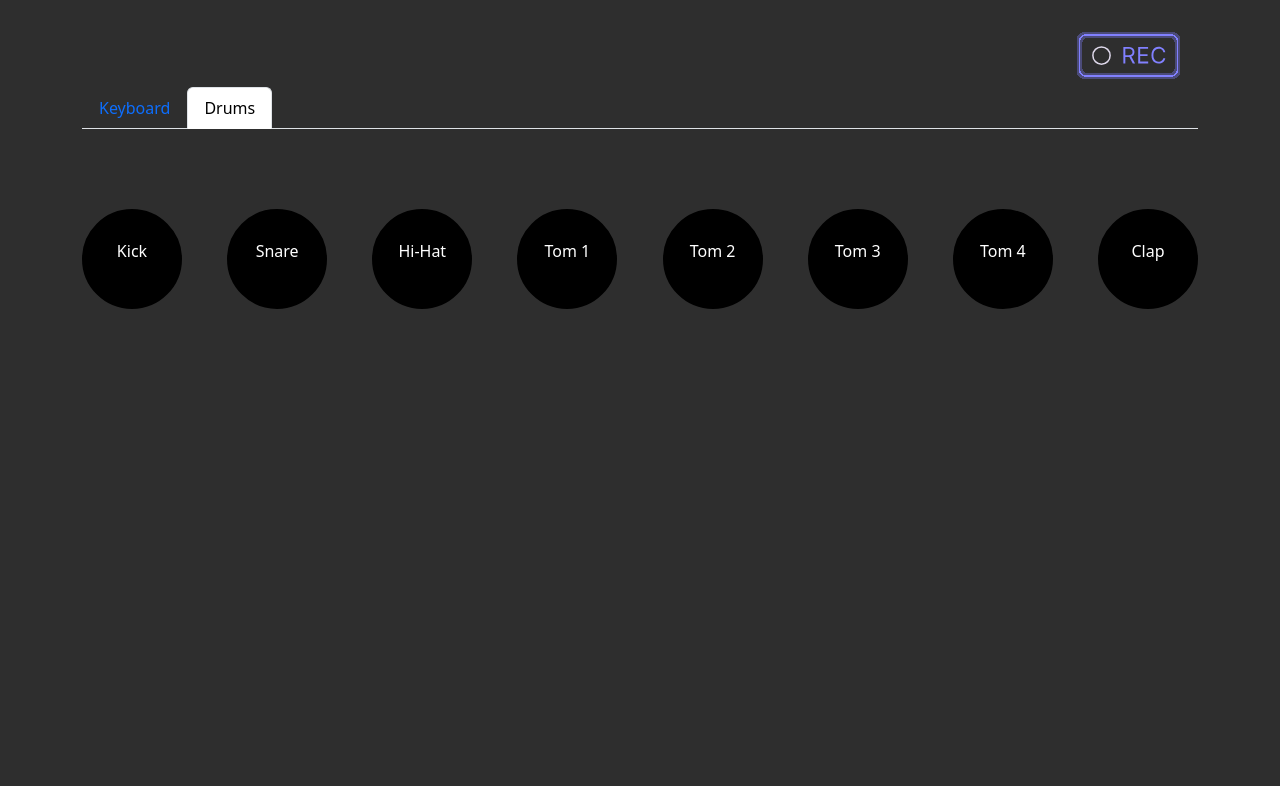
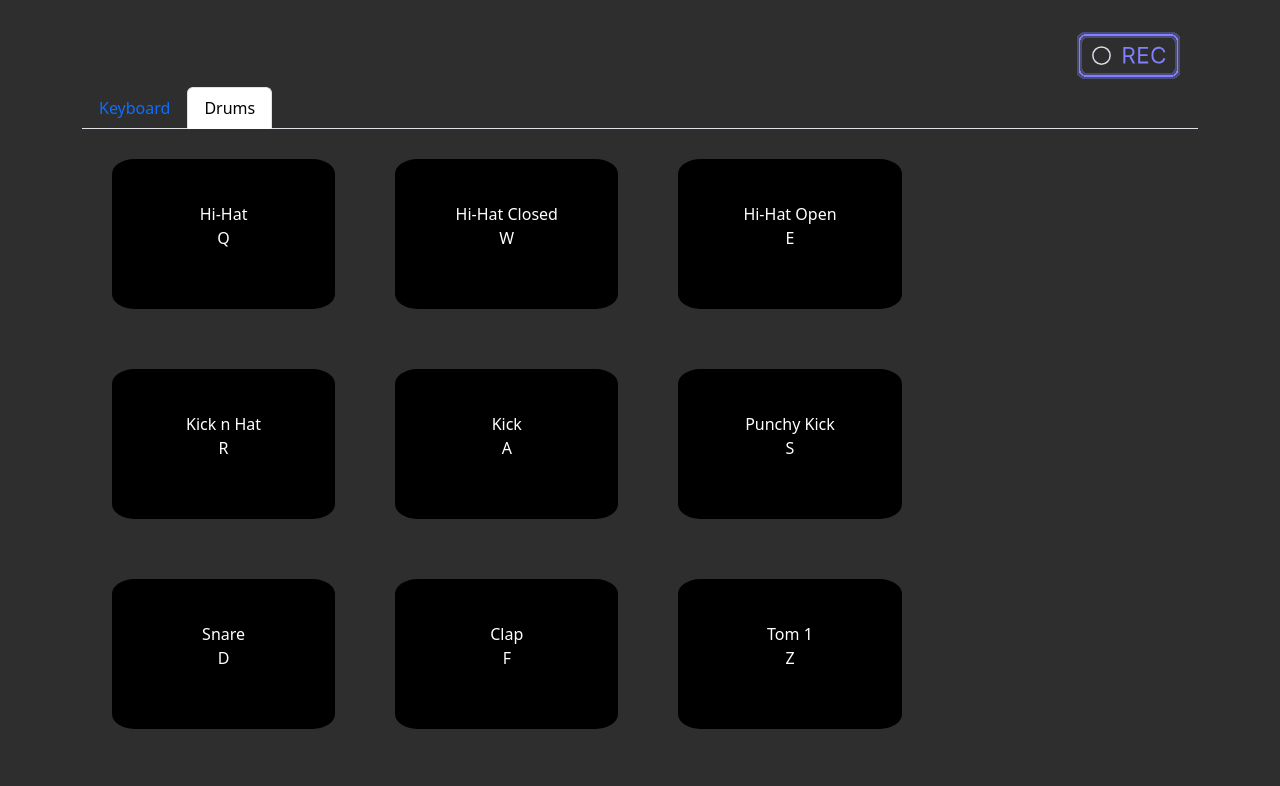
Before and after one commit to avahajr/dj-kit, a website: page index.html in a window 1280 px wide. Both pictures are taken after a click on the button "Drums". Shown: the top 786 px of the page. Drawn offline with nearby package versions, Linux system fonts and the light colour scheme.

Commit message:
Update drums

```diff
--- a/index.html
+++ b/index.html
@@ -314,68 +314,100 @@
       <!-- ----------DRUMS---------- -->
 
       <div class="component drums" id="drums" style="display: none;">
+        <div class="drum-pad drum" id="hi-hat" data-key="Q">
+          <p style="text-align: center;">Hi-Hat<br> Q</p>
+          <audio
+            class="clip"
+            id="Q"
+            src="https://s3.amazonaws.com/freecodecamp/drums/Dsc_Oh.mp3"
+          ></audio>
+        </div>
+        <div class="drum-pad drum" id="hi-hat-closed" data-key="W">
+          <p style="text-align: center;">Hi-Hat Closed <br> W</p>
+          <audio
+            class="clip"
+            id="W"
+            src="https://s3.amazonaws.com/freecodecamp/drums/Bld_H1.mp3"
+          ></audio>
+        </div>
+        <div class="drum-pad drum" id="hi-hat-open" data-key="E">
+          <p style="text-align: center;">Hi-Hat Open <br> E</p>
+          <audio
+            class="clip"
+            id="E"
+            src="https://s3.amazonaws.com/freecodecamp/drums/Dry_Ohh.mp3"
+          ></audio>
+        </div>
+        <div class="drum-pad drum" id="ride" data-key="R">
+          <p style="text-align: center;">Kick n Hat <br> R</p>
+          <audio
+            class="clip"
+            id="R"
+            src="https://s3.amazonaws.com/freecodecamp/drums/Kick_n_Hat.mp3"
+          ></audio>
+        </div>
         <div class="drum-pad drum" id="kick" data-key="A">
-          <p>Kick</p>
+          <p style="text-align: center;">Kick <br> A</p>
           <audio
             class="clip"
             id="A"
             src="https://s3.amazonaws.com/freecodecamp/drums/RP4_KICK_1.mp3"
           ></audio>
         </div>
-        <div class="drum-pad drum" id="snare" data-key="S">
-          <p>Snare</p>
+        <div class="drum-pad drum" id="hi-hat-pedal" data-key="S">
+          <p style="text-align: center;">Punchy Kick <br> S</p>
           <audio
             class="clip"
             id="S"
+            src="https://s3.amazonaws.com/freecodecamp/drums/punchy_kick_1.mp3"
+          ></audio>
+        </div>
+        <div class="drum-pad drum" id="snare" data-key="D">
+          <p style="text-align: center;">Snare <br> D</p>
+          <audio
+            class="clip"
+            id="D"
             src="https://s3.amazonaws.com/freecodecamp/drums/Brk_Snr.mp3"
           ></audio>
         </div>
-        <div class="drum-pad drum" id="hi-hat" data-key="D">
-          <p>Hi-Hat</p>
-          <audio
-            class="clip"
-            id="D"
-            src="https://s3.amazonaws.com/freecodecamp/drums/Dsc_Oh.mp3"
-          ></audio>
-        </div>
-        <div class="drum-pad drum" id="tom-1" data-key="F">
-          <p>Tom 1</p>
+        <div class="drum-pad drum" id="clap" data-key="F">
+          <p style="text-align: center;">Clap  <br> F</p>
           <audio
             class="clip"
             id="F"
+            src="https://s3.amazonaws.com/freecodecamp/drums/Heater-6.mp3"
+          ></audio>
+        </div>
+        <div class="drum-pad drum" id="tom-1" data-key="Z">
+          <p style="text-align: center;">Tom 1 <br> Z</p>
+          <audio
+            class="clip"
+            id="Z"
             src="https://s3.amazonaws.com/freecodecamp/drums/Heater-1.mp3"
           ></audio>
         </div>
-        <div class="drum-pad drum" id="tom-2" data-key="G">
-          <p>Tom 2</p>
+        <div class="drum-pad drum" id="tom-2" data-key="X">
+          <p style="text-align: center;">Tom 2  <br> X</p>
           <audio
             class="clip"
-            id="G"
+            id="X"
             src="https://s3.amazonaws.com/freecodecamp/drums/Heater-2.mp3"
           ></audio>
         </div>
-        <div class="drum-pad drum" id="tom-3" data-key="H">
-          <p>Tom 3</p>
+        <div class="drum-pad drum" id="tom-3" data-key="C">
+          <p style="text-align: center;">Tom 3 <br> C</p>
           <audio
             class="clip"
-            id="H"
+            id="C"
             src="https://s3.amazonaws.com/freecodecamp/drums/Heater-3.mp3"
           ></audio>
         </div>
-        <div class="drum-pad drum" id="tom-4" data-key="J">
-          <p>Tom 4</p>
+        <div class="drum-pad drum" id="tom-4" data-key="V">
+          <p style="text-align: center;">Tom 4 <br> V</p>
           <audio
             class="clip"
-            id="J"
+            id="V"
             src="https://s3.amazonaws.com/freecodecamp/drums/Heater-4_1.mp3"
-          ></audio>
-        </div>
-        <div class="drum-pad drum" id="clap" data-key="K">
-          <p>Clap</p>
-          <audio
-            class="clip"
-            id="K"
-            src="https://s3.amazonaws.com/freecodecamp/drums/Heater-6.mp3"
           ></audio>
         </div>
       </div>
--- a/main.js
+++ b/main.js
@@ -24,8 +24,17 @@ function openComponent(comp, button) {
     if (comp === "drums") {
       document.getElementById(comp).style.display = "flex";
       document.getElementById(comp).style.flexDirection = "row";
-      document.getElementById(comp).style.flexWrap = "wrap";  // Allow drum pads to wrap into new rows
-      document.getElementById(comp).style.justifyContent = "space-between";
+      document.getElementById(comp).style.flexWrap = "wrap";
+      // document.getElementById(comp).style.flexBasis = "50%";
+      // document.getElementById(comp).style.justifyContent = "space-between";
+
+      const componentWidthPercentage = 20;
+      const components = document.getElementById(comp).getElementsByClassName("drum-pad");
+
+      for (let i = 0; i < components.length; i++) {
+        components[i].style.width = `${componentWidthPercentage}%`;
+      }
+
     }
     else {
         document.getElementById(comp).style.display = "block";
--- a/style.css
+++ b/style.css
@@ -95,15 +95,16 @@ main {
 }
 
 .drum-pad {
-  border: 2px solid black;
+  /* border: 2px solid black; */
   background-color: black;
   color: black;
-  border-radius: 50%;
-  width: 100px;
-  height: 100px;
+  border-radius: 10%;
+  /* width: 100px; */
+  height: 150px;
   display: flex;
   justify-content: center;
   align-items: center;
+  margin: 30px;
   /* transition: background-color 0.3s; */
 }
 
@@ -112,9 +113,9 @@ main {
 }
 
 .drums {
-  display: flex;
-  flex-direction: row;
+  /* display: flex; */
+  /* flex-direction: row;
   justify-content: center;
   align-items: center;
-  margin-top: 5rem;
+  margin-top: 5rem; */
 }
```
